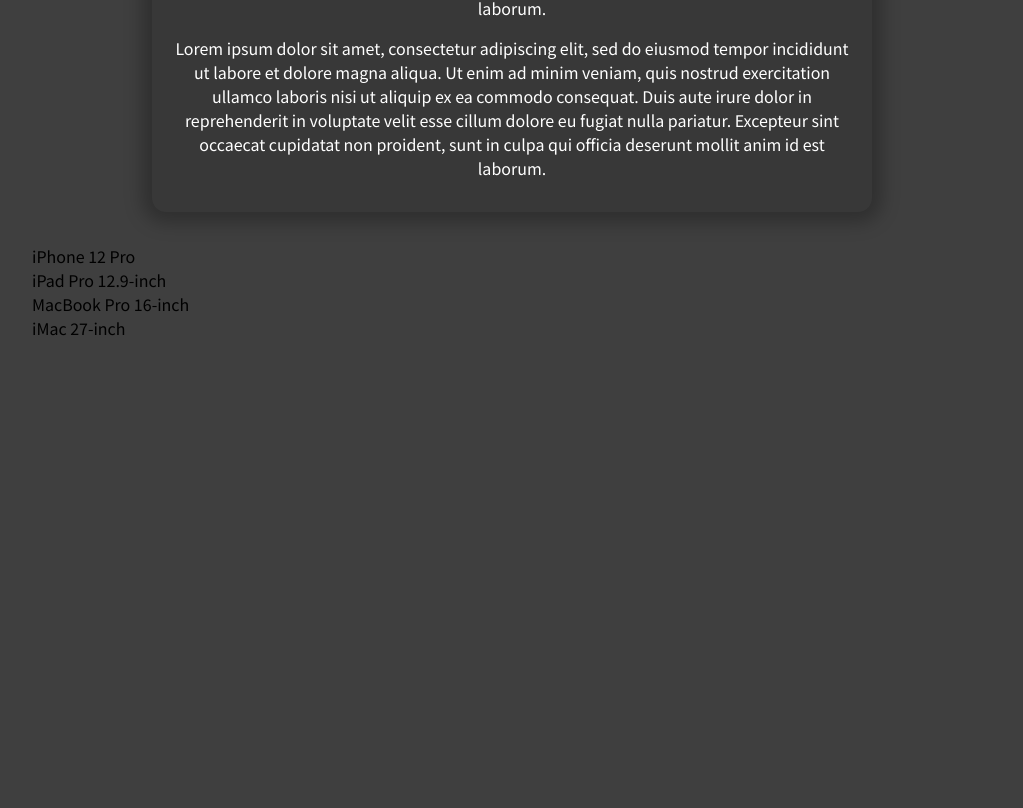
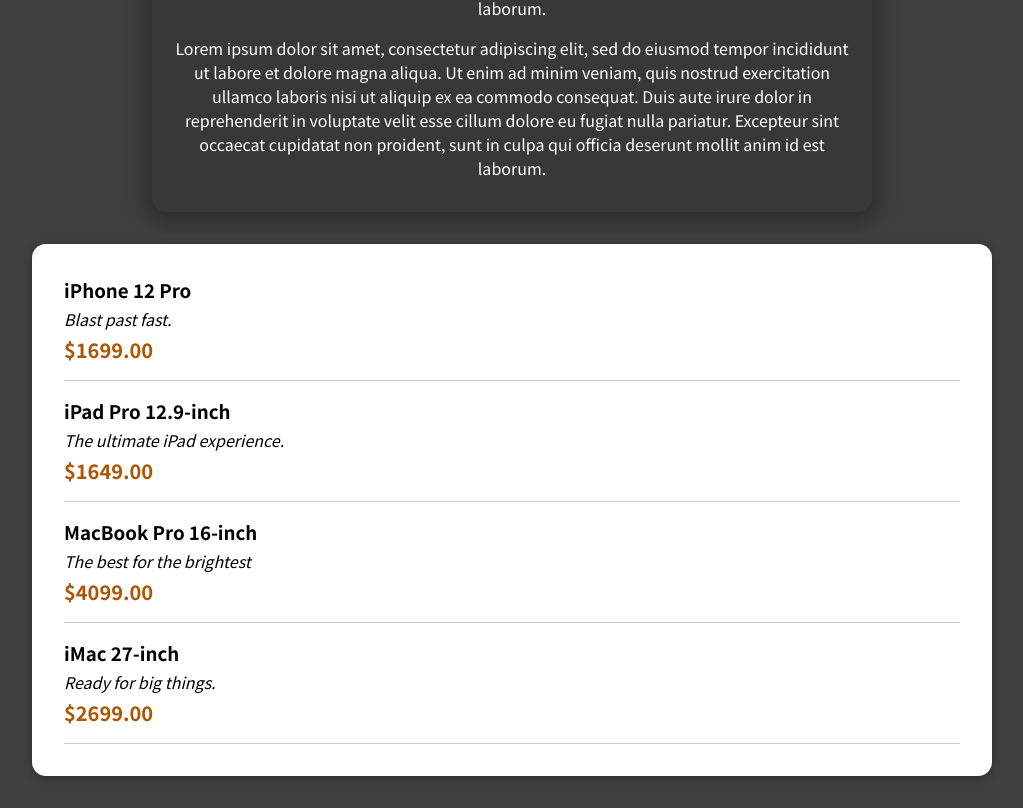
Before and after one commit to Kai-SS/order-express, a React (Create React App) app: page / in a window 1280 px wide. Shown: the part 453-1261 px from the top of the page, without its empty margins (128-1151 px from the left). Before the commit the page ends 825 px from the top, so only its background shows below. Built offline with nearby package versions, Linux system fonts and the light colour scheme.

Commit message:
Adding inividual product items

```diff
--- a/src/components/Products/AvailableProducts.js
+++ b/src/components/Products/AvailableProducts.js
@@ -1,3 +1,5 @@
+import Card from "../UI/Card";
+import ProductItem from "./ProductItem/ProductItem";
 import classes from "./AvailableProducts.module.css";
 
 const DUMMY_PRODS = [
@@ -28,10 +30,19 @@ const DUMMY_PRODS = [
 ];
 
 const AvailableProducts = () => {
-  const mealsList = DUMMY_PRODS.map((prod) => <li>{prod.name}</li>);
+  const mealsList = DUMMY_PRODS.map((prod) => (
+    <ProductItem
+      key={prod.id}
+      name={prod.name}
+      description={prod.description}
+      price={prod.price}
+    />
+  ));
   return (
     <section className={classes.products}>
-      <ul>{mealsList}</ul>
+      <Card>
+        <ul>{mealsList}</ul>
+      </Card>
     </section>
   );
 };
--- /dev/null
+++ b/src/components/Products/ProductItem/ProductItem.js
@@ -0,0 +1,17 @@
+import classes from "./ProductItem.module.css";
+
+const ProductItem = (props) => {
+  const price = `$${props.price.toFixed(2)}`;
+  return (
+    <li className={classes.product}>
+      <div>
+        <h3>{props.name}</h3>
+        <div className={classes.description}>{props.description}</div>
+        <div className={classes.price}>{price}</div>
+      </div>
+      <div></div>
+    </li>
+  );
+};
+
+export default ProductItem;
--- /dev/null
+++ b/src/components/Products/ProductItem/ProductItem.module.css
@@ -0,0 +1,22 @@
+.product {
+  display: flex;
+  justify-content: space-between;
+  margin: 1rem;
+  padding-bottom: 1rem;
+  border-bottom: 1px solid #ccc;
+}
+
+.product h3 {
+  margin: 0 0 0.25rem 0;
+}
+
+.description {
+  font-style: italic;
+}
+
+.price {
+  margin-top: 0.25rem;
+  font-weight: bold;
+  color: #ad5502;
+  font-size: 1.25rem;
+}
--- /dev/null
+++ b/src/components/UI/Card.js
@@ -0,0 +1,7 @@
+import classes from "./Card.module.css";
+
+const Card = (props) => {
+  return <div className={classes.card}>{props.children}</div>;
+};
+
+export default Card;
--- /dev/null
+++ b/src/components/UI/Card.module.css
@@ -0,0 +1,6 @@
+.card {
+  padding: 1rem;
+  box-shadow: 0 2px 8px rgba(0, 0, 0, 0.25);
+  border-radius: 14px;
+  background-color: white;
+}
```
Also changed, not shown: 1 other file (tests, documents, lock files or other folders).
